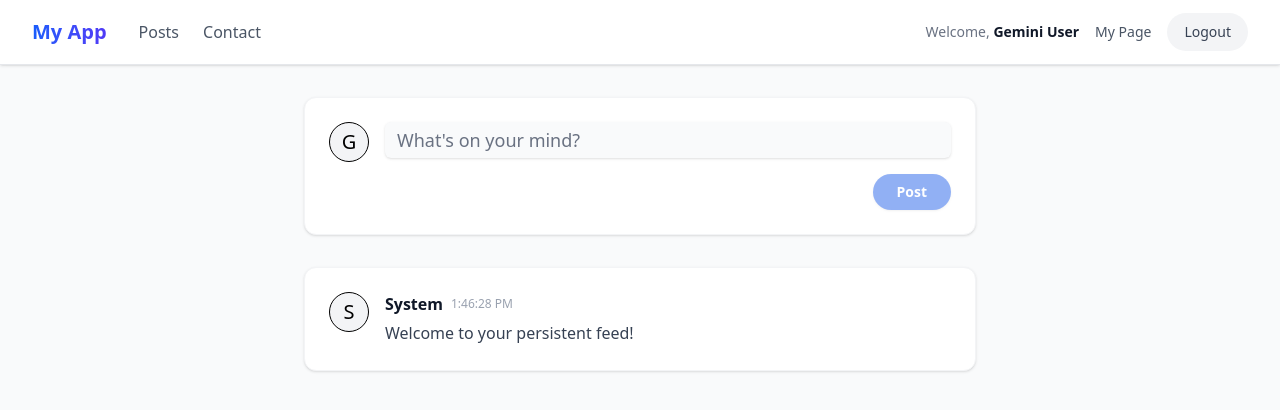
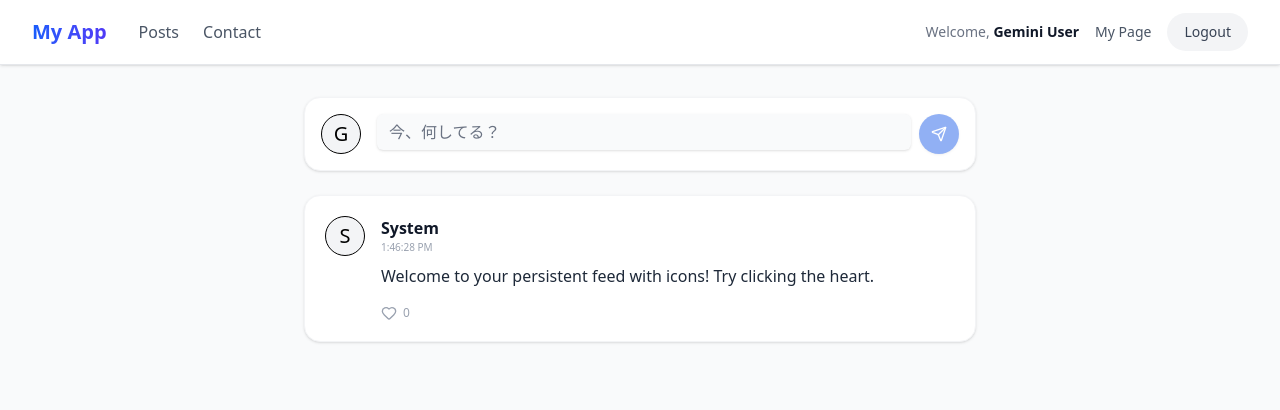
Before and after one commit to lemongrass636-oss/react-mastery, a React (Vite) app: page / in a window 1280 px wide. Both pictures are taken after a click on the button "Login with shadcn". Shown: the top 410 px of the page. Built offline with nearby package versions, Linux system fonts and the light colour scheme.

Commit message:
良いねボタンと削除ボタンのアイコンの追加

```diff
--- a/src/features/posts/PostsPage.tsx
+++ b/src/features/posts/PostsPage.tsx
@@ -3,10 +3,12 @@ import { useAuthStore } from '../../store/useAuthStore';
 import { Button } from '@/components/ui/button';
 import { Input } from '@/components/ui/input';
 import { Avatar } from '@/components/ui/avatar';
+// アイコンをインポート
+import { Heart, Trash2, Send } from 'lucide-react';
 
 export const PostsPage = () => {
-  // ストアから必要な状態とアクションを取得
-  const { user, posts, addPost, deletePost } = useAuthStore();
+  // ストアから状態とアクションを取得
+  const { user, posts, addPost, deletePost, toggleLike } = useAuthStore();
   const [newPost, setNewPost] = useState('');
 
   // 投稿処理
@@ -17,78 +19,95 @@ export const PostsPage = () => {
   };
 
   return (
-    <div className="max-w-2xl mx-auto space-y-8 pb-12">
+    <div className="max-w-2xl mx-auto space-y-6 pb-12">
+
       {/* --- 投稿入力エリア --- */}
-      <div className="bg-white p-6 rounded-xl shadow-sm border border-gray-100 space-y-4">
-        <div className="flex gap-4">
+      <div className="bg-white p-4 rounded-2xl shadow-sm border border-gray-100 flex gap-4 items-center">
         <Avatar fallback={user?.name?.[0] || 'U'} className="h-10 w-10 shrink-0" />
-          <div className="flex-1 space-y-4">
+        <div className="flex-1 flex gap-2">
           <Input
-              placeholder="What's on your mind?"
+            placeholder="今、何してる？"
             value={newPost}
             onChange={(e) => setNewPost(e.target.value)}
-              // Enterキーでも投稿できるように
             onKeyDown={(e) => {
+              // 日本語入力の確定（Enter）で送信されないように対策
               if (e.key === 'Enter' && !e.nativeEvent.isComposing) {
                 handlePost();
               }
             }}
-              className="border-none bg-gray-50 focus-visible:ring-1 focus-visible:ring-blue-500 text-lg"
+            className="border-none bg-gray-50 focus-visible:ring-0 text-base"
           />
-            <div className="flex justify-end">
           <Button
             onClick={handlePost}
             disabled={!newPost.trim()}
-                className="rounded-full px-6 font-bold"
+            size="icon"
+            className="rounded-full shrink-0 h-10 w-10"
           >
-                Post
+            <Send className="h-4 w-4" />
           </Button>
-            </div>
-          </div>
         </div>
       </div>
 
       {/* --- 投稿一覧エリア --- */}
       <div className="space-y-4">
         {posts.length === 0 ? (
-          <div className="text-center py-12 text-gray-400">
-            No posts yet. Be the first to say something!
+          <div className="text-center py-12 text-gray-400 italic">
+            まだ投稿がありません。
           </div>
         ) : (
           posts.map((post) => (
             <div
               key={post.id}
-              className="bg-white p-6 rounded-xl shadow-sm border border-gray-100 flex gap-4 group transition-all hover:border-gray-200"
+              className="bg-white p-5 rounded-2xl border border-gray-100 shadow-sm group transition-all hover:shadow-md"
             >
-              {/* 投稿者のアバター */}
+              <div className="flex gap-4">
+                {/* アバター */}
                 <Avatar fallback={post.authorName[0]} className="h-10 w-10 shrink-0" />
 
                 <div className="flex-1 min-w-0">
-                <div className="flex justify-between items-start mb-1">
-                  <div className="flex items-center gap-2 overflow-hidden">
+                  <div className="flex justify-between items-start">
+                    <div className="flex flex-col">
                       <span className="font-bold text-gray-900 truncate">{post.authorName}</span>
-                    <span className="text-xs text-gray-400 shrink-0">{post.createdAt}</span>
+                      <span className="text-[10px] text-gray-400">{post.createdAt}</span>
                     </div>
 
-                  {/* 【削除ロジック】自分の名前と投稿者名が一致する場合のみ表示 */}
+                    {/* 自分の投稿なら削除（ゴミ箱）アイコンを表示 */}
                     {user?.name === post.authorName && (
                       <button
                         onClick={() => {
-                        if (window.confirm('Are you sure you want to delete this post?')) {
+                          if (window.confirm('この投稿を削除しますか？')) {
                             deletePost(post.id);
                           }
                         }}
-                      className="opacity-0 group-hover:opacity-100 transition-opacity text-xs font-medium text-gray-400 hover:text-red-500 px-2 py-1 rounded-md hover:bg-red-50"
+                        className="p-2 text-gray-300 hover:text-red-500 hover:bg-red-50 rounded-full transition-all opacity-0 group-hover:opacity-100"
                       >
-                      Delete
+                        <Trash2 className="h-4 w-4" />
                       </button>
                     )}
                   </div>
 
-                {/* 投稿本文 */}
-                <p className="text-gray-700 leading-relaxed break-words">
+                  {/* 本文 */}
+                  <p className="mt-2 text-gray-800 leading-relaxed break-words">
                     {post.content}
                   </p>
+
+                  {/* アクションバー（いいね） */}
+                  <div className="mt-4 flex items-center gap-6">
+                    <button
+                      onClick={() => toggleLike(post.id)}
+                      className="flex items-center gap-1.5 text-gray-400 hover:text-pink-500 transition-colors group/like"
+                    >
+                      <Heart
+                        className={`h-4 w-4 transition-all ${
+                          post.likes > 0 ? 'fill-pink-500 text-pink-500 scale-110' : 'group-hover/like:scale-110'
+                        }`}
+                      />
+                      <span className={`text-xs font-medium ${post.likes > 0 ? 'text-pink-500' : ''}`}>
+                        {post.likes}
+                      </span>
+                    </button>
+                  </div>
+                </div>
               </div>
             </div>
           ))
--- a/src/store/useAuthStore.ts
+++ b/src/store/useAuthStore.ts
@@ -1,52 +1,71 @@
 import { create } from 'zustand';
-import { persist } from 'zustand/middleware'; // 1. persist をインポート
+import { persist } from 'zustand/middleware';
 
+// ユーザー情報の型定義
 interface User {
   id: string;
   name: string;
   email: string;
 }
 
+// 投稿情報の型定義
 interface Post {
   id: string;
   authorName: string;
   content: string;
   createdAt: string;
+  likes: number; // 追加：いいね数
 }
 
+// ストア全体の型定義
 interface AuthState {
+  // 状態
   user: User | null;
   isAuthenticated: boolean;
   posts: Post[];
+
+  // アクション
   login: (user: User) => void;
   logout: () => void;
   updateProfile: (newName: string) => void;
   addPost: (content: string) => void;
   deletePost: (id: string) => void;
+  toggleLike: (id: string) => void; // 追加：いいね切り替え
 }
 
-// 2. persist で全体を囲みます
 export const useAuthStore = create<AuthState>()(
   persist(
     (set) => ({
+      // --- 初期状態 ---
       user: null,
       isAuthenticated: false,
       posts: [
         {
           id: '1',
           authorName: 'System',
-          content: 'Welcome to your persistent feed!',
-          createdAt: new Date().toLocaleTimeString()
+          content: 'Welcome to your persistent feed with icons! Try clicking the heart.',
+          createdAt: new Date().toLocaleTimeString(),
+          likes: 0
         }
       ],
 
-      login: (user) => set({ user, isAuthenticated: true }),
-      logout: () => set({ user: null, isAuthenticated: false }),
+      // --- ログイン・ログアウト ---
+      login: (user) => set({
+        user,
+        isAuthenticated: true
+      }),
 
+      logout: () => set({
+        user: null,
+        isAuthenticated: false
+      }),
+
+      // --- プロフィール更新 ---
       updateProfile: (newName) => set((state) => ({
         user: state.user ? { ...state.user, name: newName } : null
       })),
 
+      // --- 新規投稿追加 ---
       addPost: (content) => set((state) => ({
         posts: [
           {
@@ -54,18 +73,27 @@ export const useAuthStore = create<AuthState>()(
             authorName: state.user?.name || 'Anonymous',
             content,
             createdAt: new Date().toLocaleTimeString(),
+            likes: 0, // 投稿時は0からスタート
           },
           ...state.posts,
         ]
       })),
-      // --- 削除アクション ---
-      // 指定されたID以外の投稿だけを残す（filterを使う）
+
+      // --- 投稿削除 ---
       deletePost: (id) => set((state) => ({
         posts: state.posts.filter((post) => post.id !== id)
       })),
+
+      // --- いいね機能 ---
+      // 指定されたIDの投稿を探し、likesカウントを +1 する
+      toggleLike: (id) => set((state) => ({
+        posts: state.posts.map((post) =>
+          post.id === id ? { ...post, likes: post.likes + 1 } : post
+        )
+      })),
     }),
     {
-      name: 'my-app-storage', // 3. localStorage に保存される際のキー名（何でもOK）
+      name: 'my-app-storage', // localStorageのキー名
     }
   )
 );
```
Lines whose indentation alone changed are shown as unchanged.
